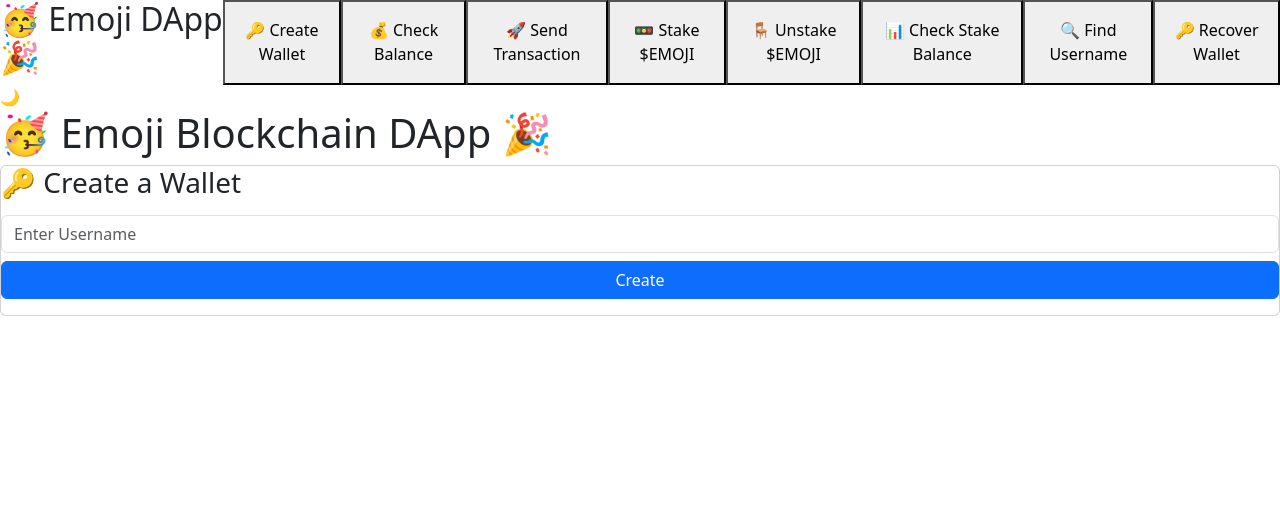
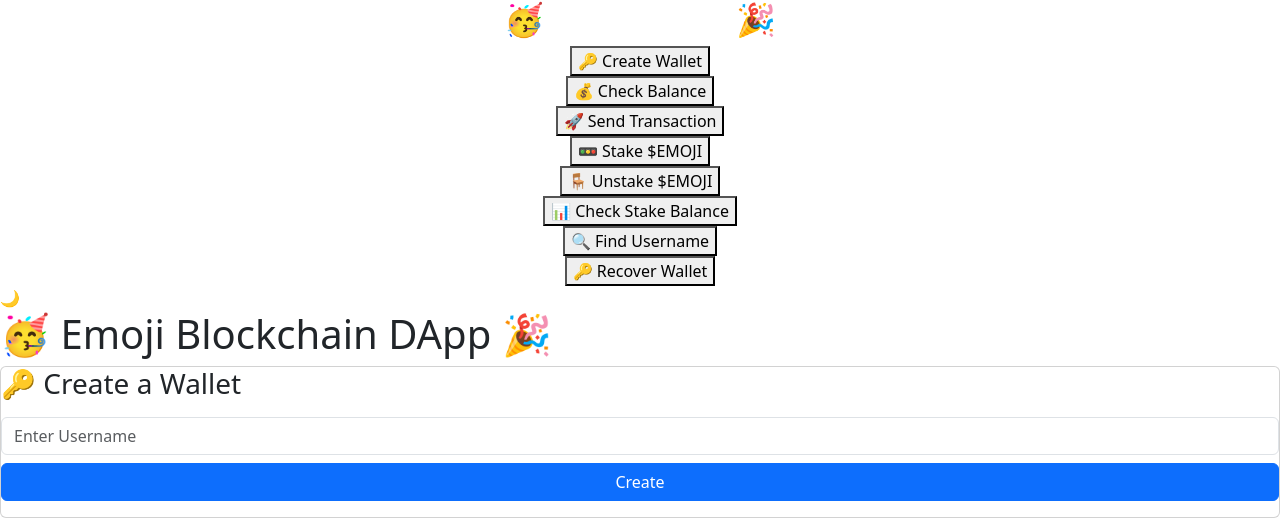
Before and after one commit to EmojiBlockchain/EmojiBlockchain, a Flask app: page / in a window 1280 px wide. Shown: the top 526 px of the page. Run offline with Flask 3, Linux system fonts and the light colour scheme.

Commit message:
Update index.html

```diff
--- a/templates/index.html
+++ b/templates/index.html
@@ -9,13 +9,12 @@
   <script src="https://cdn.jsdelivr.net/npm/bootstrap@5.3.0/dist/js/bootstrap.bundle.min.js"></script>
 </head>
 <body>
-    <!-- Mobile Menu Toggle -->
+
+  <!-- Mobile Top Navbar -->
   <nav class="navbar bg-dark d-md-none p-2">
     <div class="container-fluid justify-content-between">
       <span class="navbar-brand text-white">🥳 Emoji DApp 🎉</span>
-            <button class="btn btn-outline-info" type="button" data-bs-toggle="collapse" data-bs-target="#mobileMenu">
-                ☰
-            </button>
+      <button class="btn btn-outline-info" type="button" data-bs-toggle="collapse" data-bs-target="#mobileMenu">☰</button>
     </div>
     <div class="collapse" id="mobileMenu">
       <div class="bg-dark p-2">
@@ -31,9 +30,9 @@
     </div>
   </nav>
 
-    <!-- Sidebar (Desktop) -->
-    <div class="sidebar d-none d-md-flex">
-        <h2>🥳 Emoji DApp 🎉</h2>
+  <!-- Sidebar for Desktop -->
+  <div class="d-none d-md-flex flex-column align-items-center sidebar">
+    <h2 class="text-white">🥳 Emoji DApp 🎉</h2>
     <button onclick="showFeature('createWallet')">🔑 Create Wallet</button>
     <button onclick="showFeature('checkBalance')">💰 Check Balance</button>
     <button onclick="showFeature('sendTransaction')">🚀 Send Transaction</button>
@@ -48,18 +47,22 @@
   <div class="content">
     <span class="toggle-theme" id="themeIcon" onclick="toggleTheme()">🌙</span>
     <h1>🥳 Emoji Blockchain DApp 🎉</h1>
+
+    <!-- Features -->
     <div id="createWallet" class="card">
       <h3>🔑 Create a Wallet</h3>
       <input type="text" id="username" class="form-control my-2" placeholder="Enter Username">
       <button class="btn btn-primary w-100" onclick="createWallet()">Create</button>
       <div id="walletResult" class="mt-3"></div>
     </div>
+
     <div id="checkBalance" class="card" style="display:none;">
       <h3>💰 Check Balance</h3>
       <input type="text" id="checkUsername" class="form-control my-2" placeholder="Enter Username">
       <button class="btn btn-primary w-100" onclick="checkBalance()">Check</button>
       <div id="balanceResult" class="mt-3"></div>
     </div>
+
     <div id="sendTransaction" class="card" style="display:none;">
       <h3>🚀 Send Transaction</h3>
       <input type="text" id="sender" class="form-control my-2" placeholder="Your Username">
@@ -69,6 +72,7 @@
       <button class="btn btn-primary w-100" onclick="sendTransaction()">Send</button>
       <div id="transactionResult" class="mt-3"></div>
     </div>
+
     <div id="stake" class="card" style="display:none;">
       <h3>🛥️ Stake $EMOJI</h3>
       <input type="text" id="stakeUsername" class="form-control my-2" placeholder="Enter Username">
@@ -77,6 +81,7 @@
       <button class="btn btn-primary w-100" onclick="stakeEMOJI()">Stake</button>
       <div id="stakeResult" class="mt-3"></div>
     </div>
+
     <div id="unstake" class="card" style="display:none;">
       <h3>🪑 Unstake $EMOJI</h3>
       <input type="text" id="unstakeUsername" class="form-control my-2" placeholder="Enter Username">
@@ -85,18 +90,21 @@
       <button class="btn btn-primary w-100" onclick="unstakeEMOJI()">Unstake</button>
       <div id="unstakeResult" class="mt-3"></div>
     </div>
+
     <div id="checkStakeBalance" class="card" style="display:none;">
       <h3>📊 Check Stake Balance</h3>
       <input type="text" id="stakeBalanceUsername" class="form-control my-2" placeholder="Enter Username">
       <button class="btn btn-primary w-100" onclick="checkStakeBalance()">Check</button>
       <div id="stakeBalanceResult" class="mt-3"></div>
     </div>
+
     <div id="findUsername" class="card" style="display:none;">
       <h3>🔍 Find Username by Public Key</h3>
       <input type="text" id="publicKey" class="form-control my-2" placeholder="Enter Public Key">
       <button class="btn btn-primary w-100" onclick="findUsername()">Find</button>
       <div id="findUsernameResult" class="mt-3"></div>
     </div>
+
     <div id="recoverWallet" class="card" style="display:none;">
       <h3>🔑 Recover Wallet</h3>
       <input type="text" id="recoverUsername" class="form-control my-2" placeholder="New Username">
@@ -114,9 +122,9 @@
     }
 
     function toggleTheme() {
-            document.body.classList.toggle('light-mode');
-            const themeIcon = document.getElementById('themeIcon');
-            themeIcon.innerHTML = document.body.classList.contains('light-mode') ? '🌞' : '🌙';
+      document.body.classList.toggle("light-mode");
+      const themeIcon = document.getElementById("themeIcon");
+      themeIcon.innerHTML = document.body.classList.contains("light-mode") ? "🌞" : "🌙";
     }
   </script>
 </body>
```
Lines whose indentation alone changed are shown as unchanged.
